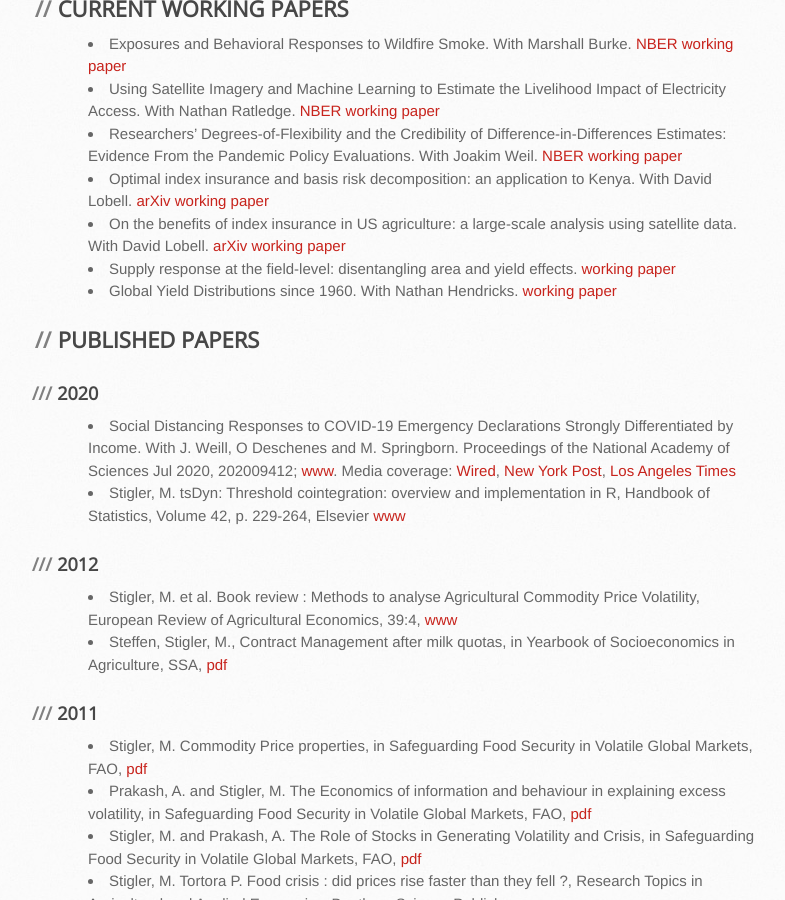
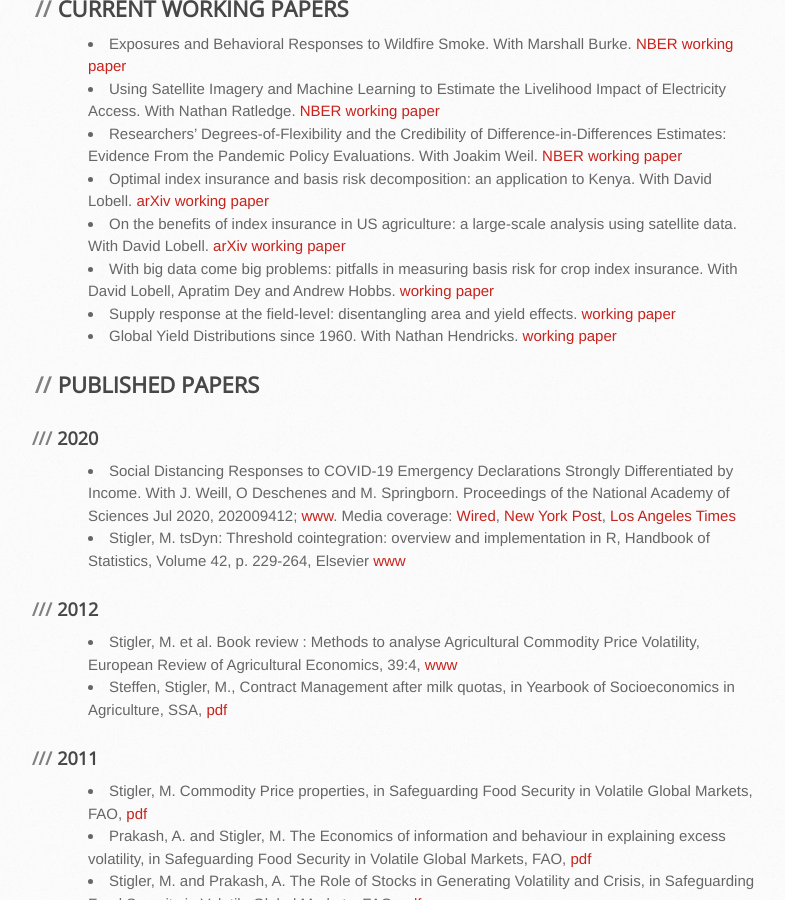
Before and after one commit to MatthieuStigler/MatthieuStigler.github.io, a Jekyll site: the page built from Research.Md, in a window 1280 px wide and 900 px high, scrolled down 337 px. Shown: the whole window, without its empty margins (102-887 px from the left). Built offline with Jekyll 4.4.1, drawn with Linux system fonts in a browser that asks for light colours.

Commit message:
bias paper

```diff
--- a/Research.Md
+++ b/Research.Md
@@ -11,6 +11,7 @@
 - *Researchers' Degrees-of-Flexibility and the Credibility of Difference-in-Differences Estimates: Evidence From the Pandemic Policy Evaluations.* With Joakim Weil. [NBER working paper](https://www.nber.org/papers/w29550)
 - *Optimal index insurance and basis risk decomposition: an application to Kenya*. With David Lobell. [arXiv working paper](https://arxiv.org/abs/2111.08601)
 - *On the benefits of index insurance in US agriculture: a large-scale analysis using satellite data*. With David Lobell. [arXiv working paper](https://arxiv.org/abs/2011.12544)
+- *With big data come big problems: pitfalls in measuring basis risk for crop index insurance*. With David Lobell, Apratim Dey and Andrew Hobbs. [working paper](https://raw.githubusercontent.com/MatthieuStigler/MatthieuStigler.github.io/master/docs/bias_basis_risk_overleaf.pdf)
 - *Supply response at the field-level: disentangling area and yield effects.* [working paper](https://matthieustigler.github.io/docs/yield_response_satellite_Stigler.pdf)
 - *Global Yield Distributions since 1960*. With Nathan Hendricks. [working paper](https://ageconsearch.umn.edu/record/304570/files/19153.pdf)
 
```
